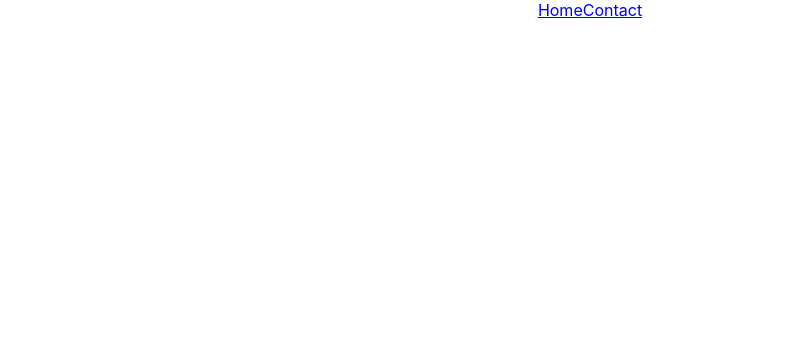
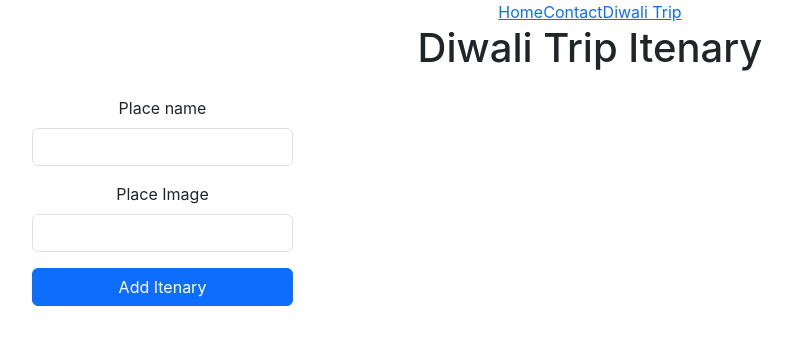
Before and after one commit to vaaluvishnu5146/B-50-Weekend-Batch, a React (Create React App) app: page /trip in a window 1280 px wide. Before the commit this address had no page. Shown: the top 344 px of the page, without its empty margins (50-842 px from the left). Built offline with nearby package versions, Linux system fonts and the light colour scheme.

Commit message:
useReducer example

```diff
--- a/public/index.html
+++ b/public/index.html
@@ -1,14 +1,12 @@
 <!DOCTYPE html>
 <html lang="en">
+
 <head>
   <meta charset="utf-8" />
   <link rel="icon" href="%PUBLIC_URL%/favicon.ico" />
   <meta name="viewport" content="width=device-width, initial-scale=1" />
   <meta name="theme-color" content="#000000" />
-    <meta
-      name="description"
-      content="Web site created using create-react-app"
-    />
+  <meta name="description" content="Web site created using create-react-app" />
   <link rel="apple-touch-icon" href="%PUBLIC_URL%/logo192.png" />
   <!--
       manifest.json provides metadata used when your web app is installed on a
@@ -25,7 +23,11 @@
       Learn how to configure a non-root public URL by running `npm run build`.
     -->
   <title>React App</title>
+  <link href="https://cdn.jsdelivr.net/npm/bootstrap@5.3.2/dist/css/bootstrap.min.css" rel="stylesheet"
+    integrity="sha384-T3c6CoIi6uLrA9TneNEoa7RxnatzjcDSCmG1MXxSR1GAsXEV/Dwwykc2MPK8M2HN" crossorigin="anonymous">
+
 </head>
+
 <body>
   <noscript>You need to enable JavaScript to run this app.</noscript>
   <div id="root"></div>
@@ -39,5 +41,12 @@
       To begin the development, run `npm start` or `yarn start`.
       To create a production bundle, use `npm run build` or `yarn build`.
     -->
+  <script src="https://cdn.jsdelivr.net/npm/@popperjs/core@2.11.8/dist/umd/popper.min.js"
+    integrity="sha384-I7E8VVD/ismYTF4hNIPjVp/Zjvgyol6VFvRkX/vR+Vc4jQkC+hVqc2pM8ODewa9r"
+    crossorigin="anonymous"></script>
+  <script src="https://cdn.jsdelivr.net/npm/bootstrap@5.3.2/dist/js/bootstrap.min.js"
+    integrity="sha384-BBtl+eGJRgqQAUMxJ7pMwbEyER4l1g+O15P+16Ep7Q9Q+zqX6gSbd85u4mG4QzX+"
+    crossorigin="anonymous"></script>
 </body>
+
 </html>
--- a/src/App.css
+++ b/src/App.css
@@ -42,3 +42,18 @@
   height: 50px;
   background-color: aquamarine;
 }
+
+.options {
+  position: absolute;
+  bottom: 0;
+  right: 0;
+}
+
+.itenary-button {
+  width: 35px;
+  height: 35px;
+  border-radius: 50%;
+  border: none;
+  outline: none;
+  background-color: lightcoral;
+}
--- a/src/App.js
+++ b/src/App.js
@@ -5,6 +5,7 @@ import TextField from "./Components/TextField/TextField";
 import { Routes, Route, Link } from "react-router-dom";
 import home from "./pages/home";
 import contact from "./pages/contact";
+import Todo from "./pages/Todo";
 
 function App() {
   return (
@@ -12,10 +13,12 @@ function App() {
       <div>
         <Link to={"/home"}>Home</Link>
         <Link to={"/contact"}>Contact</Link>
+        <Link to={"/trip"}>Diwali Trip</Link>
       </div>
       <Routes>
         <Route path="/home" Component={home} />
         <Route path="/contact" Component={contact} />
+        <Route path="/trip" Component={Todo} />
       </Routes>
     </div>
   );
--- /dev/null
+++ b/src/pages/Todo.jsx
@@ -0,0 +1,157 @@
+import React from "react";
+
+const INITIAL_ITENARY_STATE = {
+  done: false,
+  placeName: "",
+  placeImage: "",
+};
+
+const INITIAL_COMPONENT_STATE = {
+  itenary: INITIAL_ITENARY_STATE,
+  itenarys: [],
+  mode: "create",
+};
+
+function reducer(state, action) {
+  if (action.type === "HANDLE_INPUT_CHANGE") {
+    return {
+      ...state,
+      itenary: {
+        ...state.itenary,
+        [action.payload.target.id]: action.payload.target.value,
+      },
+    };
+  } else if (action.type === "HANDLE_ADD_ITENARY") {
+    const itenarysCopy = [...state.itenarys];
+    itenarysCopy.push(state.itenary);
+    return {
+      ...state,
+      itenary: INITIAL_ITENARY_STATE,
+      itenarys: itenarysCopy,
+    };
+  } else if (action.type === "HANDLE_EDIT_CLICKED") {
+    if (action.payload) {
+      let itenarysCopy = [...state.itenarys];
+      const matchedData = itenarysCopy.find(
+        (d) => d.placeName === action.payload
+      );
+      return {
+        ...state,
+        itenary: matchedData,
+        mode: "Edit",
+      };
+    }
+  } else if (action.type === "HANDLE_UPDATE_ITENARY") {
+    const iternarysCopy = [...state.itenarys];
+    const filteredData = iternarysCopy.filter(
+      (d) => d.placeName !== state.itenary.placeName
+    );
+    filteredData.push(state.itenary);
+    return {
+      itenary: INITIAL_ITENARY_STATE,
+      itenarys: filteredData,
+      mode: "create",
+    };
+  }
+  throw Error("Unknown action.");
+}
+
+export default function Todo() {
+  const [state, dispatch] = React.useReducer(reducer, INITIAL_COMPONENT_STATE);
+
+  function handleInputChange(e) {
+    dispatch({ type: "HANDLE_INPUT_CHANGE", payload: e });
+  }
+
+  function handleAddItenary(e) {
+    if (e) {
+      dispatch({ type: "HANDLE_ADD_ITENARY" });
+    }
+  }
+
+  function handleEditItenary(place = "") {
+    dispatch({ type: "HANDLE_EDIT_CLICKED", payload: place });
+  }
+
+  function handleUpdateItenary(e) {
+    if (e) {
+      dispatch({ type: "HANDLE_UPDATE_ITENARY" });
+    }
+  }
+
+  return (
+    <div className="container">
+      <h1>Diwali Trip Itenary</h1>
+      <div className="row">
+        <div className="col-3 py-3">
+          <div class="mb-3">
+            <label for="placeName" class="form-label">
+              Place name
+            </label>
+            <input
+              type="text"
+              class="form-control"
+              id="placeName"
+              placeholder=""
+              value={state.itenary["placeName"]}
+              onChange={handleInputChange}
+              disabled={state.mode === "Edit"}
+            />
+          </div>
+          <div class="mb-3">
+            <label for="placeImage" class="form-label">
+              Place Image
+            </label>
+            <input
+              type="text"
+              class="form-control"
+              id="placeImage"
+              placeholder=""
+              value={state.itenary["placeImage"]}
+              onChange={handleInputChange}
+            />
+          </div>
+          <div class="d-grid gap-2">
+            <button
+              class="btn btn-primary"
+              type="button"
+              onClick={
+                state.mode === "create" ? handleAddItenary : handleUpdateItenary
+              }
+            >
+              {state.mode === "create" ? "Add Itenary" : "Update Itenary"}
+            </button>
+          </div>
+        </div>
+        <div className="col-9">
+          <div className="row">
+            {state.itenarys.map((i, index) => (
+              <div className="col-3" key={`Itenary-${index}`}>
+                <div className="card d-flex flex-row">
+                  <img
+                    alt="places"
+                    width={100}
+                    style={{
+                      objectFit: "contain",
+                    }}
+                    src={i.placeImage}
+                  />
+                  <h5 className="p-2">{i.placeName}</h5>
+                  <div className="options">
+                    <button
+                      className="itenary-button"
+                      onClick={() => handleEditItenary(i.placeName)}
+                    >
+                      E
+                    </button>
+                    <button className="itenary-button">C</button>
+                  </div>
+                </div>
+              </div>
+            ))}
+          </div>
+        </div>
+      </div>
+    </div>
+  );
+}
--- a/src/pages/home.jsx
+++ b/src/pages/home.jsx
@@ -2,13 +2,9 @@ import React from "react";
 import ButtonComponent from "../Components/Buttons/Button";
 
 export default function Home() {
-  const [x, setX] = React.useState(0);
-
-  // Copmponent Will and Did update
-  React.useEffect(() => {
-    console.log(`Current x value is ${x}`);
-    return () => {};
-  }, [x]);
+  const [counter1, setCounter1] = React.useState(0);
+  const [counter2, setCounter2] = React.useState(0);
+  const [counter3, setCounter3] = React.useState(0);
 
   // Component Did Mount
   React.useEffect(() => {
@@ -19,9 +15,21 @@ export default function Home() {
 
   return (
     <div>
-      <ButtonComponent label="+" onClick={() => setX(x + 1)} />
-      <h1>{`Current x value is ${x}`}</h1>
-      <ButtonComponent label="-" onClick={() => setX(x - 1)} />
+      <div id="counter1">
+        <ButtonComponent label="+" onClick={() => setCounter1(counter1 + 1)} />
+        <h1>{`Current x value is ${counter1}`}</h1>
+        <ButtonComponent label="-" onClick={() => setCounter1(counter1 - 1)} />
+      </div>
+      <div id="counter2">
+        <ButtonComponent label="+" onClick={() => setCounter2(counter2 + 1)} />
+        <h1>{`Current x value is ${counter2}`}</h1>
+        <ButtonComponent label="-" onClick={() => setCounter2(counter2 - 1)} />
+      </div>
+      <div id="counter2">
+        <ButtonComponent label="+" onClick={() => setCounter3(counter3 + 1)} />
+        <h1>{`Current x value is ${counter3}`}</h1>
+        <ButtonComponent label="-" onClick={() => setCounter3(counter3 - 1)} />
+      </div>
     </div>
   );
 }
```
Lines whose indentation alone changed are shown as unchanged.
